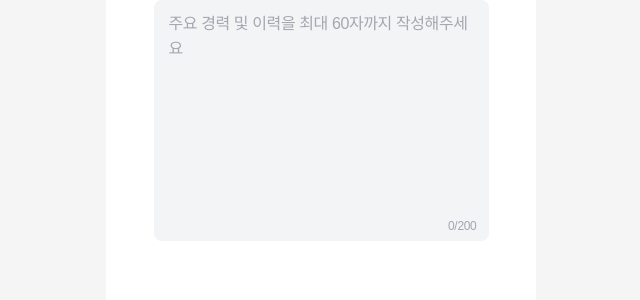
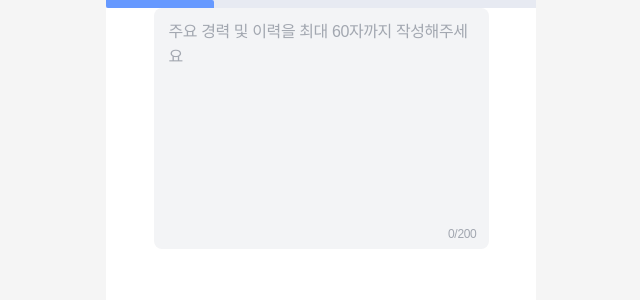
Before and after one commit to TEAM-SEONYAK/SEONYAK_CLIENT, a React (Vite) app: page / in a window 1280 px wide. Shown: the top 300 px of the page, without its empty margins (319-959 px from the left). Built offline with nearby package versions, Linux system fonts and the light colour scheme; a web font is replaced by a local one; what emotion-reset would draw is missing.

Commit message:
feat: 프로그래스 바 뷰 구현

```diff
--- a/src/App.tsx
+++ b/src/App.tsx
@@ -3,6 +3,7 @@ import styled from '@emotion/styled';
 import { useEffect } from 'react';
 
 import Input from './components/commons/Input';
+import ProgressBar from './components/commons/ProgressBar';
 import globalStyle from './styles/globalStyle';
 import theme from './styles/theme';
 
@@ -31,6 +32,7 @@ const App = () => {
     <Wrapper>
       <ThemeProvider theme={theme}>
         <Global styles={globalStyle} />
+        <ProgressBar />
         <Input placeholder="주요 경력 및 이력을 최대 60자까지 작성해주세요" wordLimit={200} height={24.1} />
       </ThemeProvider>
     </Wrapper>
--- /dev/null
+++ b/src/components/commons/ProgressBar.tsx
@@ -0,0 +1,32 @@
+import styled from '@emotion/styled';
+
+const ProgressBar = () => {
+  const maxProgress = 4;
+  const progress = 1;
+
+  return (
+    <ProgressBarWrapper>
+      <Progress $width={(progress * 100) / maxProgress} />
+    </ProgressBarWrapper>
+  );
+};
+
+export default ProgressBar;
+
+const ProgressBarWrapper = styled.div`
+  overflow: hidden;
+
+  width: 100vw;
+  height: 0.8rem;
+
+  background-color: ${({ theme }) => theme.colors.grayScaleLG2};
+`;
+
+const Progress = styled.div<{ $width: number }>`
+  width: ${({ $width }) => `${$width}%`};
+  height: 0.8rem;
+  padding: 0;
+  border-radius: 0 2px;
+
+  background-color: ${({ theme }) => theme.colors.primaryBlue300};
+`;
```
